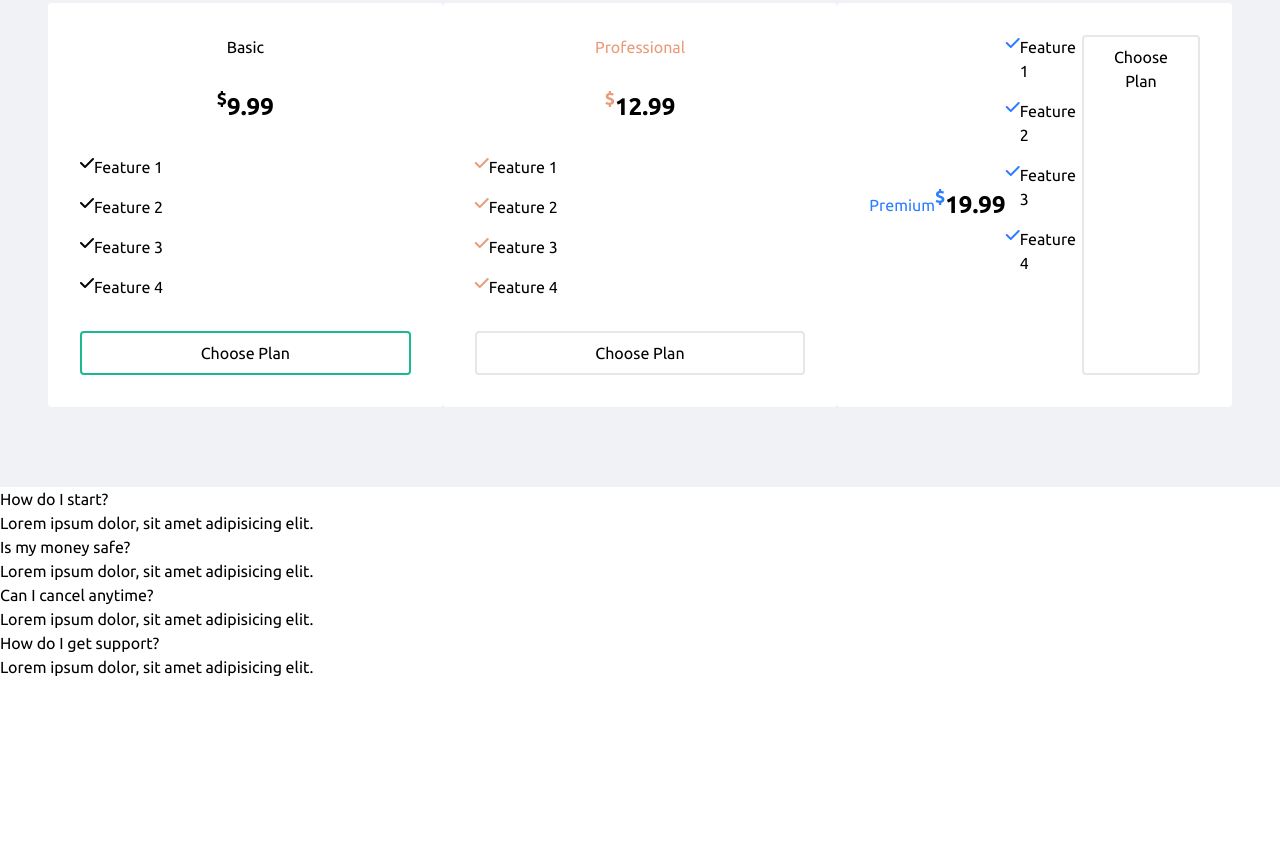
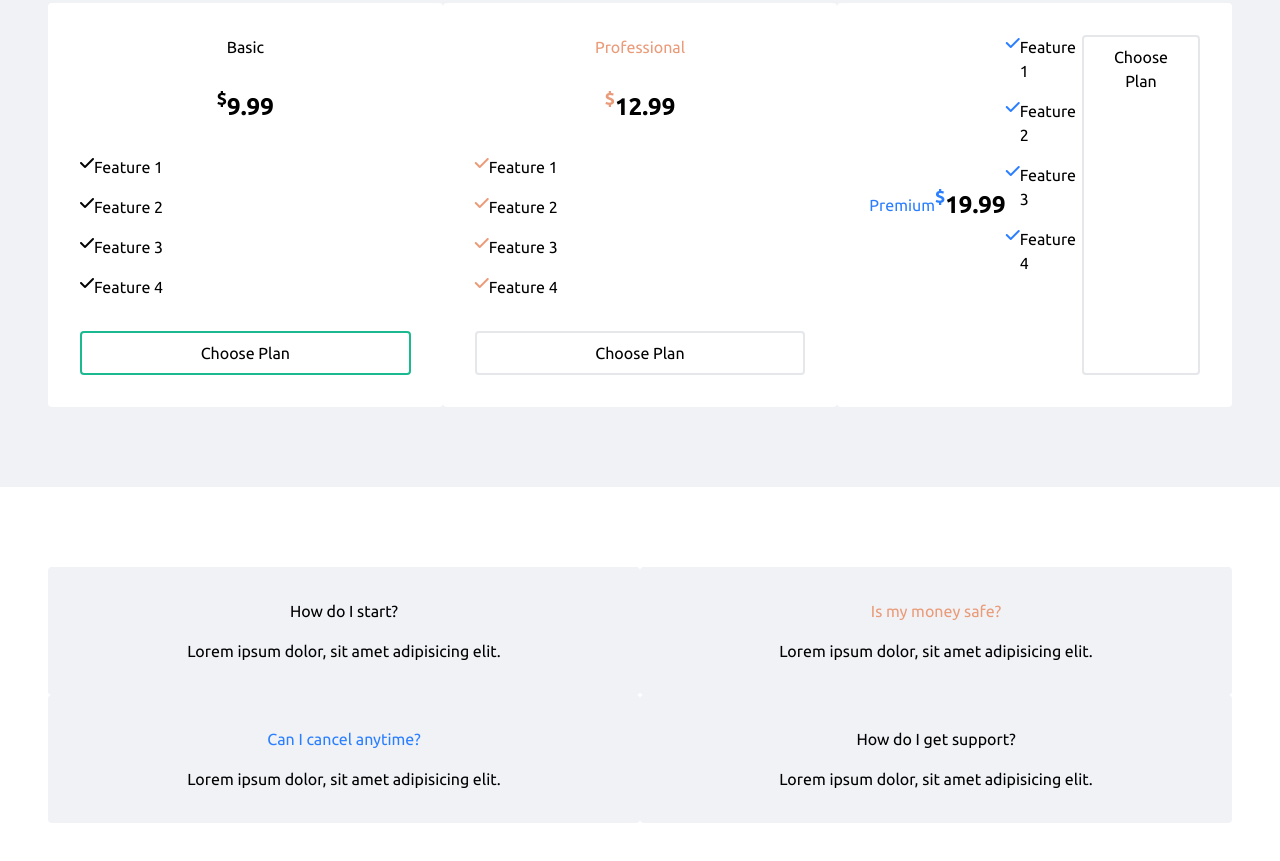
Before and after one commit to BlanchardIlela/webSiteFinacial, a website: page index.html in a window 1280 px wide. Shown: the part 3992-4853 px from the top of the page. Before the commit the page ends 4671 px from the top, so only its background shows below. Drawn offline with Linux system fonts and the light colour scheme.

Commit message:
style Q&A

```diff
--- a/index.html
+++ b/index.html
@@ -373,26 +373,30 @@
         </div>
       </section>
       <!-- -------------------------- Q&A -->
-      <section>
-        <div>
-          <div>
-            <h6>How do I start?</h6>
-            <p>Lorem ipsum dolor, sit amet adipisicing elit.</p>
+      <section class="px-4 py-8 sm:py-20 sm:px-8 lg:px-12 2xl:rounded-2xl 2xl:my-8 2xl:border 2xl:border-blue">
+        <div class="grid gap-8 md:grid-cols-2">
+          <div class="flex flex-col gap-y-4 p-8 bg-primary-300 rounded dark:bg-primary-900
+          dark:border-2 dark:border-green dark:shadow-md dark:shadow-green">
+            <h6 class="text-center uppercase text-green">How do I start?</h6>
+            <p class="text-center dark:text-primary-500">Lorem ipsum dolor, sit amet adipisicing elit.</p>
           </div>
 
-          <div>
-            <h6>Is my money safe?</h6>
-            <p>Lorem ipsum dolor, sit amet adipisicing elit.</p>
+          <div class="flex flex-col gap-y-4 p-8 bg-primary-300 rounded dark:bg-primary-900
+          dark:border-2 dark:border-orange dark:shadow-md dark:shadow-orange">
+            <h6 class="text-center uppercase text-orange">Is my money safe?</h6>
+            <p class="text-center dark:text-primary-500">Lorem ipsum dolor, sit amet adipisicing elit.</p>
           </div>
 
-          <div>
-            <h6>Can I cancel anytime?</h6>
-            <p>Lorem ipsum dolor, sit amet adipisicing elit.</p>
+          <div class="flex flex-col gap-y-4 p-8 bg-primary-300 rounded dark:bg-primary-900
+          dark:border-2 dark:border-blue dark:shadow-md dark:shadow-blue">
+            <h6 class="text-center uppercase text-blue">Can I cancel anytime?</h6>
+            <p class="text-center dark:text-primary-500">Lorem ipsum dolor, sit amet adipisicing elit.</p>
           </div>
 
-          <div>
-            <h6>How do I get support?</h6>
-            <p>Lorem ipsum dolor, sit amet adipisicing elit.</p>
+          <div class="flex flex-col gap-y-4 p-8 bg-primary-300 rounded dark:bg-primary-900
+          dark:border-2 dark:border-green dark:shadow-md dark:shadow-green">
+            <h6 class="text-center uppercase text-green">How do I get support?</h6>
+            <p class="text-center dark:text-primary-500">Lorem ipsum dolor, sit amet adipisicing elit.</p>
           </div>
         </div>
       </section>
```
